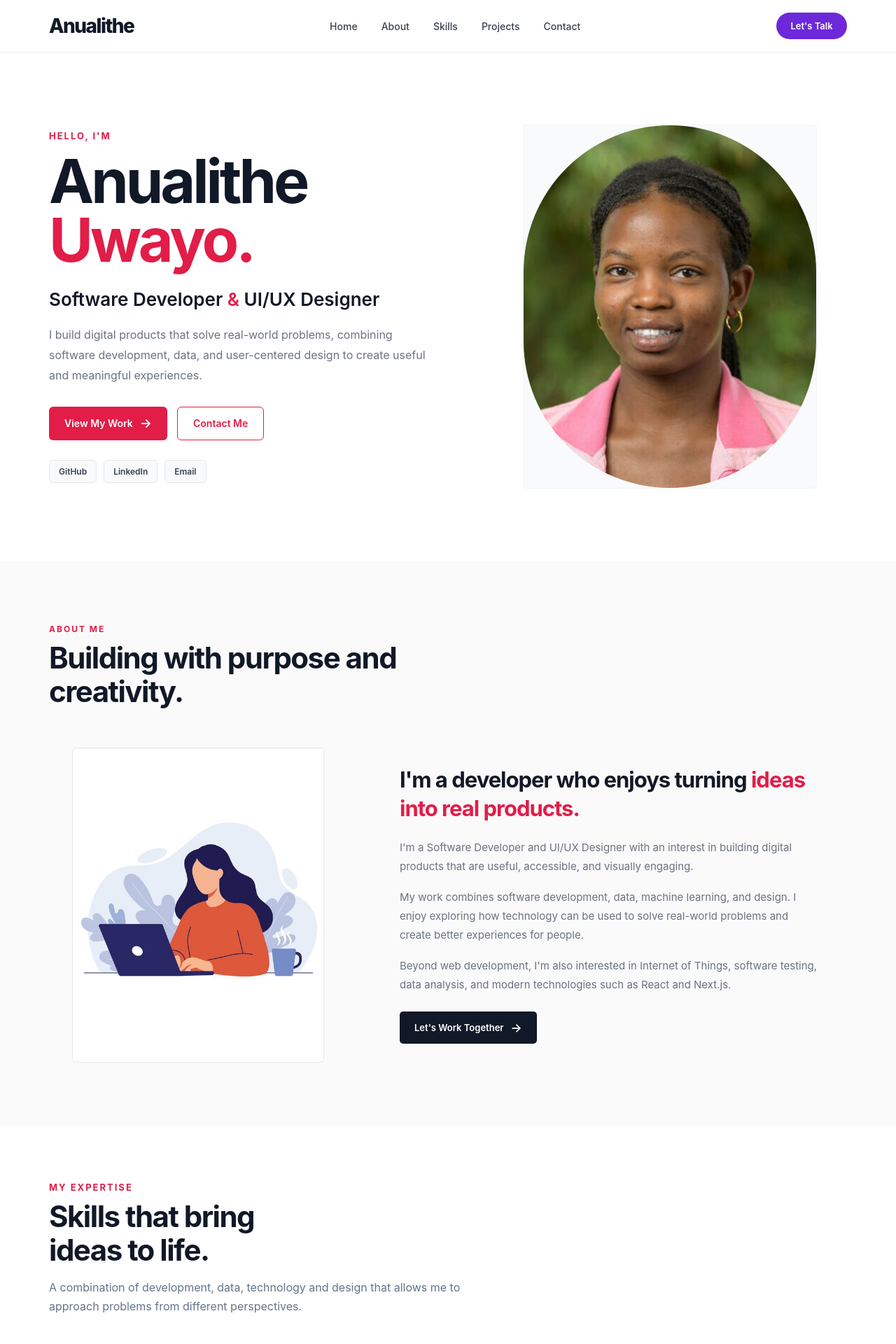
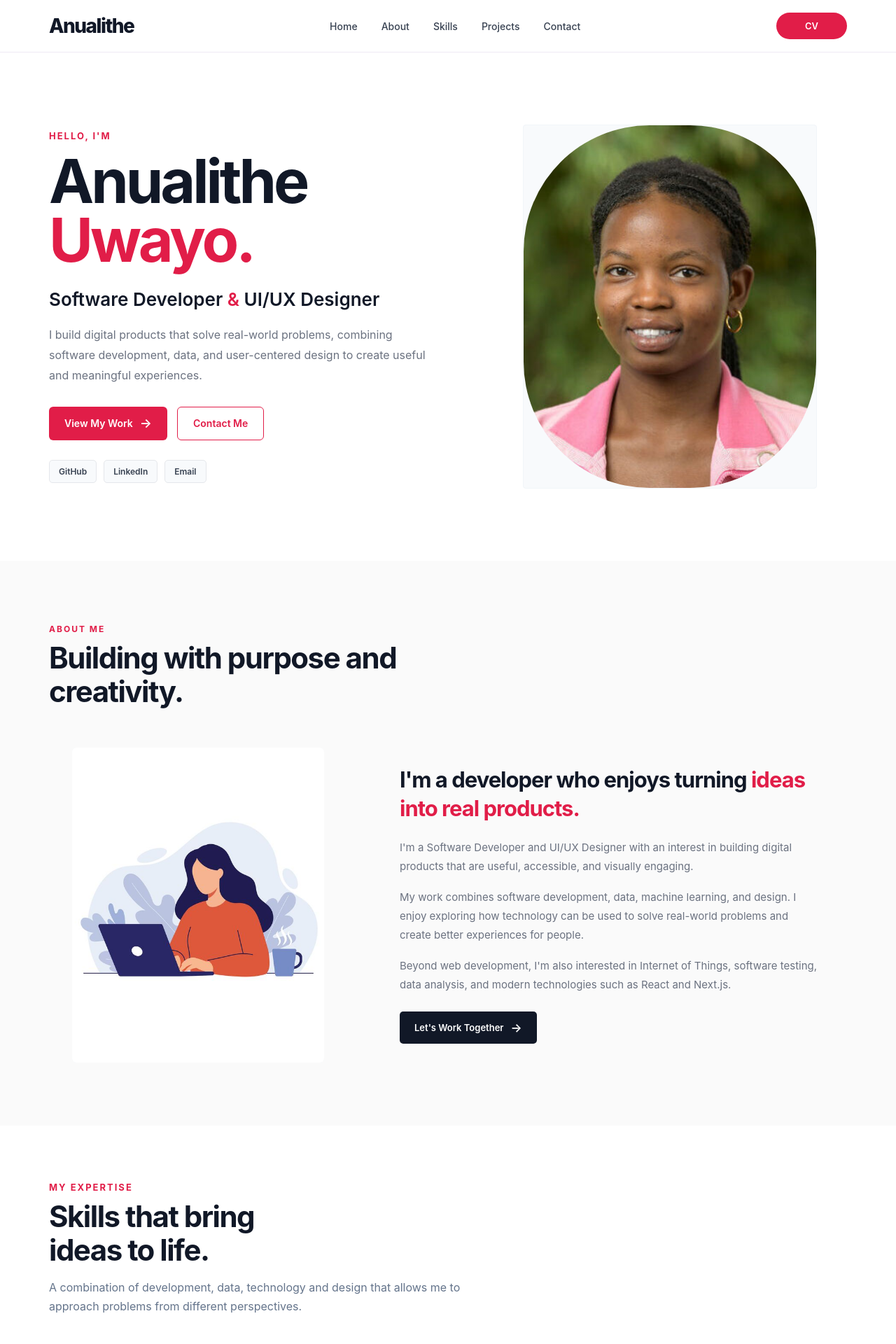
Before and after one commit to anualitheuwayo/My-Portfolio, a React (Vite) app: page / in a window 1280 px wide. Shown: the top 1920 px of the page at 70% size. Built offline with nearby package versions, Linux system fonts and the light colour scheme.

Commit message:
Added changes

```diff
--- a/src/components/About.css
+++ b/src/components/About.css
@@ -75,7 +75,7 @@
 
   background: #f1f5f9;
 
-  border: 1px solid #e5e7eb;
+
 }
 
 .about-image img {
--- a/src/components/About.jsx
+++ b/src/components/About.jsx
@@ -13,7 +13,7 @@ function About() {
           <div className="about-image-wrapper">
             <div className="about-image">
               <img
-                src="/aboutimage.jpg"
+                src="/aboutimage.png"
                 alt="Analithe Uwayo"
               />
             </div>
--- a/src/components/Contact.jsx
+++ b/src/components/Contact.jsx
@@ -66,11 +66,11 @@ function Contact() {
               <span>GITHUB</span>
 
               <a
-                href="https://github.com/YOUR-GITHUB-USERNAME"
+                href="https://github.com/anualitheuwayo"
                 target="_blank"
                 rel="noopener noreferrer"
               >
-                github.com/YOUR-GITHUB-USERNAME
+                github.com/anualitheuwayo
               </a>
             </div>
 
@@ -78,7 +78,7 @@ function Contact() {
               <span>LINKEDIN</span>
 
               <a
-                href="https://www.linkedin.com/in/YOUR-LINKEDIN/"
+                href="https://www.linkedin.com/in/anualitheuwayo/"
                 target="_blank"
                 rel="noopener noreferrer"
               >
--- a/src/components/Hero.css
+++ b/src/components/Hero.css
@@ -219,7 +219,7 @@
 .hero-photo img {
   width: 100%;
   height: 100%;
-  border-radius: 1200px;
+  border-radius: 180px;
   display: block;
 
   object-fit: cover;
--- a/src/components/Navbar.css
+++ b/src/components/Navbar.css
@@ -44,7 +44,7 @@
 }
 
 .navbar-logo:hover {
-  color: #6d28d9;
+  color: #00091f;
 }
 
 
@@ -70,7 +70,7 @@
 }
 
 .navbar-links a:hover {
-  color: #6d28d9;
+  color: #e11d48;
 }
 
 
@@ -87,7 +87,7 @@
   width: 0;
   height: 2px;
 
-  background: #6d28d9;
+  background: #e11d48;
 
   border-radius: 2px;
 
@@ -112,7 +112,7 @@
 
   border-radius: 25px;
 
-  background: #6d28d9;
+  background: #e11d48;
 
   color: #ffffff;
 
@@ -127,7 +127,7 @@
 }
 
 .navbar-button:hover {
-  background: #5b21b6;
+  background: #e11d48;
 
   transform: translateY(-2px);
 }
--- a/src/components/Navbar.jsx
+++ b/src/components/Navbar.jsx
@@ -5,12 +5,10 @@ function Navbar() {
     <header className="navbar">
       <div className="navbar-container">
 
-        {/* Logo */}
         <a href="#home" className="navbar-logo">
           Anualithe
         </a>
 
-        {/* Navigation */}
         <nav className="navbar-links">
           <a href="#home">Home</a>
           <a href="#about">About</a>
@@ -19,9 +17,8 @@ function Navbar() {
           <a href="#contact">Contact</a>
         </nav>
 
-        {/* CTA */}
         <a href="#contact" className="navbar-button">
-          Let's Talk
+          CV
         </a>
 
       </div>
```
Also changed, not shown: public/aboutimage.jpg (deleted), public/aboutimage.png (added).
